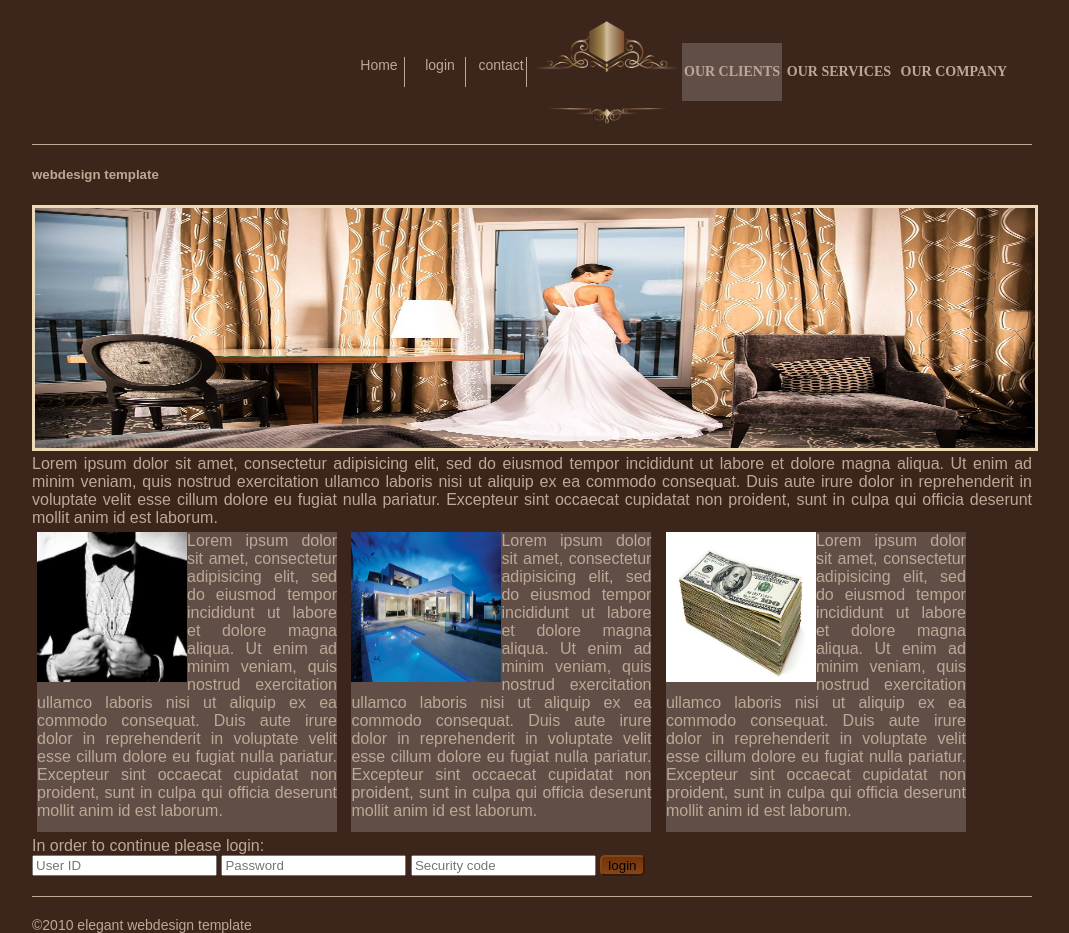
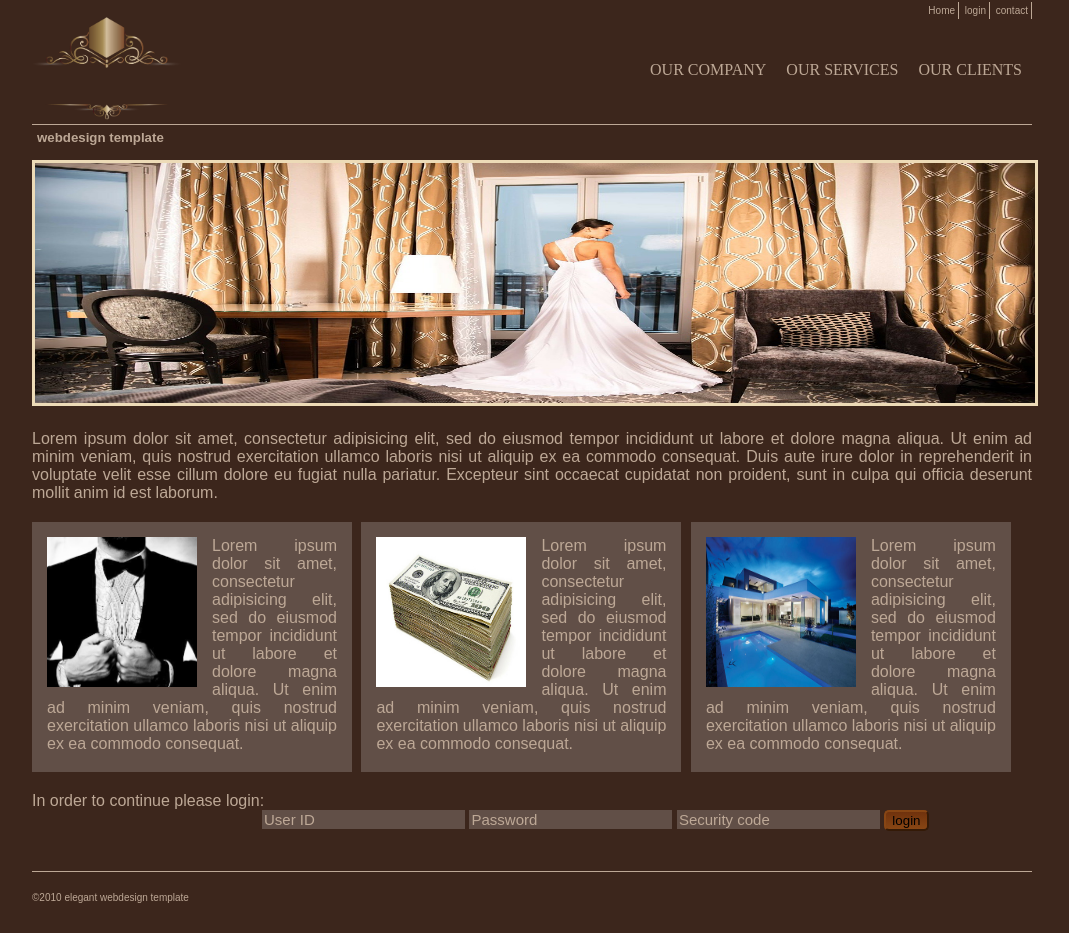
Before and after one commit to DianaColmenero/page-Elegant, a plain HTML site: page index.html in a window 1280 px wide. Shown: the whole page, without its empty margins (108-1177 px from the left). After the commit the page ends 912 px from the top, so only its background shows below. Drawn offline with Linux system fonts and the light colour scheme.

Commit message:
detalles de orden

```diff
--- a/css/style.css
+++ b/css/style.css
@@ -1,8 +1,13 @@
 article {
-  width: 300px;
-  height: 300px;
+  width: 290px;
+  height: 220px;
   display: inline-block;
-  margin: 5px;
+  padding: 15px;
+  margin-right: 5px;
+}
+
+article img {
+  margin-right: 15px;
 }
 
 body{
@@ -14,10 +19,6 @@ body{
   color: #BDA896;
 }
 
-.borBot {
-  border-bottom: 1px solid;
-}
-
 .container {
   width: 90%;
   max-width: 1000px;
@@ -26,13 +27,12 @@ body{
   /*flex*/
   display: flex;
   flex-flow: row wrap;
-
 }
 
 .element {
-  width: 50px;
+  width: 30px;
   height: 30px;
-  margin: 0 5px;
+  padding: 3px;
   border-right: 1px solid;
   text-align: center;
 }
@@ -41,13 +41,39 @@ body{
   background-color: rgba(246,246,246,0.2);
 }
 
+.descrip{
+  margin: 20px 0;
+}
+
 .fontMin {
-  font-size: 14px;
+  display: inline;
+  margin-left: 48%;
+  font-size: 16px;
 }
 
 .foot{
   margin-top: 20px;
+  margin-bottom: 20px;
 }
+
+.foot p {
+  position: absolute;
+  display: inline;
+  font-size: 10px;
+}
+.registro {
+  margin-left: 23%;
+}
+
+.registro input {
+  background-color: rgba(246,246,246,0.2);
+  border-style: none;
+  font-size: 15px;
+}
+
+::placeholder {
+  color: #bda896;
+ }
 
 .gradient {
   background-image: linear-gradient( #70320D, #884614);
@@ -57,19 +83,37 @@ body{
 
 .header {
   width: 100%;
-  padding: 20px;
+  border-bottom: 1px solid;
 
-  /*flex*/
+  /*flex
   display: flex;
   justify-content: flex-end;
   align-items: center;
-  flex-flow: row wrap;
+  flex-flow: row wrap;*/
 }
 
-header nav h4 {
-  text-align: center;
-  padding: 2px;
-  flex-grow: 1;
+ul {
+    list-style-type: none;
+    margin-top: 17px;
+    padding: 0;
+    overflow: hidden;
+}
+
+li {
+    float: right;
+    display: block;
+    text-align: center;
+    padding: 10px;
+    text-decoration: none;
+}
+
+li:hover {
+    background-color: gray;
+}
+
+section h5 {
+  margin: 5px;
+  margin-bottom: 15px;
 }
 
 .imgBorder {
@@ -78,19 +122,24 @@ header nav h4 {
   height: 30vh;
 }
 
+.lg {
+float: left;
+
+}
+
 .logo{
   width: 150px;
-  vertical-align: top;
+
+}
+
+.menu1 {
+  padding-top: 5px;
+  margin-left: inherit;
+  font-size: 10px;
 }
 
 .nav {
-  width: 50%;
   font-family: 'Lora', serif;
-
-  display: flex;
-  flex-wrap: wrap;
-  align-items: center;
-  justify-content: space-between;
 }
 
 p {
@@ -112,8 +161,22 @@ section article img {
 }
 
 /*.img1 {
-  background-image: url('http://www.elprotocoloestademoda.com/wp-content/uploads/2014/09/featured-secreto-elegancia-940x400.jpg');
-  width: 80vw;
-  height: 30vh;
-  margin: 30px 0;
+background-image: url('http://www.elprotocoloestademoda.com/wp-content/uploads/2014/09/featured-secreto-elegancia-940x400.jpg');
+width: 80vw;
+height: 30vh;
+margin: 30px 0;
 }*/
+
+/*header nav li {
+  display: inline-block;
+
+  text-decoration: none;
+}
+header li {
+  height: 20px;
+
+}
+
+header li:hover {
+  background-color:gray;
+}*/
--- a/index.html
+++ b/index.html
@@ -10,19 +10,22 @@
 </head>
 <body>
   <div class="container">
-      <header class="header fontMin borBot">
+    <div class="menu1">
       <span class="element">Home</span>
       <span class="element">login</span>
       <span class="element">contact</span>
-      <nav class="nav">
-        <div>
+    </div>
+
+    <header class="header">
+      <div class="lg">
         <img class="logo" src="assets/logo-elegant.png" alt="">
       </div>
-        <div class="element1">
-          <h4>OUR CLIENTS</h4>
-        </div>
-        <h4>OUR SERVICES</h4>
-        <h4>OUR COMPANY</h4>
+      <nav class="nav fontMin">
+        <ul>
+          <li>OUR CLIENTS</li>
+          <li>OUR SERVICES</li>
+          <li>OUR COMPANY</li>
+        </ul>
       </nav>
     </header>
 
@@ -39,30 +42,32 @@
       <div class="target">
         <article class="element1">
           <img src="assets/elegant2.jpg" alt="">
-          <p>Lorem ipsum dolor sit amet, consectetur adipisicing elit, sed do eiusmod tempor incididunt ut labore et dolore magna aliqua. Ut enim ad minim veniam, quis nostrud exercitation ullamco laboris nisi ut aliquip ex ea commodo consequat. Duis aute irure dolor in reprehenderit in voluptate velit esse cillum dolore eu fugiat nulla pariatur. Excepteur sint occaecat cupidatat non proident, sunt in culpa qui officia deserunt mollit anim id est laborum.</p>
+          <p>Lorem ipsum dolor sit amet, consectetur adipisicing elit, sed do eiusmod tempor incididunt ut labore et dolore magna aliqua. Ut enim ad minim veniam, quis nostrud exercitation ullamco laboris nisi ut aliquip ex ea commodo consequat.</p>
 
         </article>
         <article class="element1">
-          <img src="assets/elegant3.jpg" alt="">
-          <p>Lorem ipsum dolor sit amet, consectetur adipisicing elit, sed do eiusmod tempor incididunt ut labore et dolore magna aliqua. Ut enim ad minim veniam, quis nostrud exercitation ullamco laboris nisi ut aliquip ex ea commodo consequat. Duis aute irure dolor in reprehenderit in voluptate velit esse cillum dolore eu fugiat nulla pariatur. Excepteur sint occaecat cupidatat non proident, sunt in culpa qui officia deserunt mollit anim id est laborum.</p>
+          <img src="assets/elegant4.jpg" alt="">
+          <p>Lorem ipsum dolor sit amet, consectetur adipisicing elit, sed do eiusmod tempor incididunt ut labore et dolore magna aliqua. Ut enim ad minim veniam, quis nostrud exercitation ullamco laboris nisi ut aliquip ex ea commodo consequat.</p>
         </article>
         <article class="element1">
-          <img src="assets/elegant4.jpg" alt="">
-          <p>Lorem ipsum dolor sit amet, consectetur adipisicing elit, sed do eiusmod tempor incididunt ut labore et dolore magna aliqua. Ut enim ad minim veniam, quis nostrud exercitation ullamco laboris nisi ut aliquip ex ea commodo consequat. Duis aute irure dolor in reprehenderit in voluptate velit esse cillum dolore eu fugiat nulla pariatur. Excepteur sint occaecat cupidatat non proident, sunt in culpa qui officia deserunt mollit anim id est laborum.</p>
+          <img src="assets/elegant3.jpg" alt="">
+          <p>Lorem ipsum dolor sit amet, consectetur adipisicing elit, sed do eiusmod tempor incididunt ut labore et dolore magna aliqua. Ut enim ad minim veniam, quis nostrud exercitation ullamco laboris nisi ut aliquip ex ea commodo consequat.</p>
         </article>
       </div>
 
-      <div>
+      <div class="descrip">
         <p>In order to continue please login:</p>
+        <div class="registro">
         <input type="text" placeholder="User ID">
         <input type="text" placeholder="Password">
         <input type="text" placeholder="Security code">
         <button class="gradient" type="button" name="button">login</button>
       </div>
+      </div>
     </section>
 
     <footer class="foot">
-      <p class="fontMin">©2010 elegant webdesign template</p>
+      <p class="  ">©2010 elegant webdesign template</p>
     </footer>
 
   </div>
```
Lines whose indentation alone changed are shown as unchanged.
